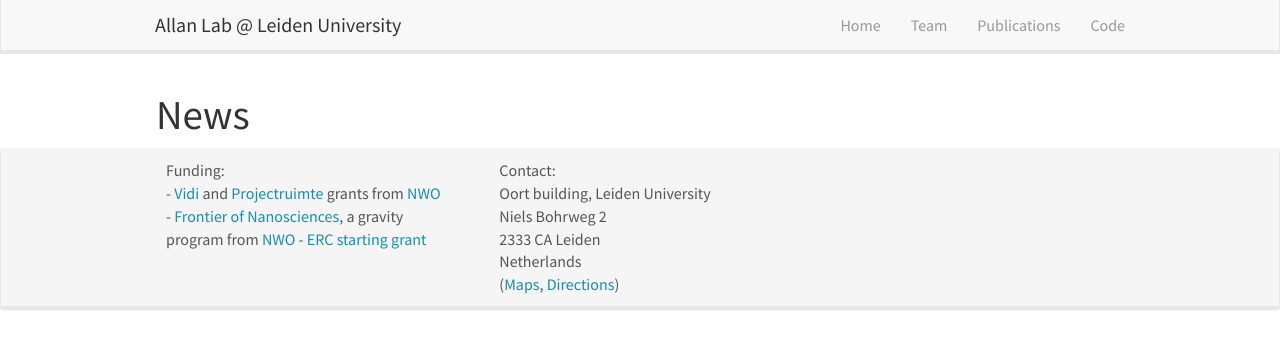
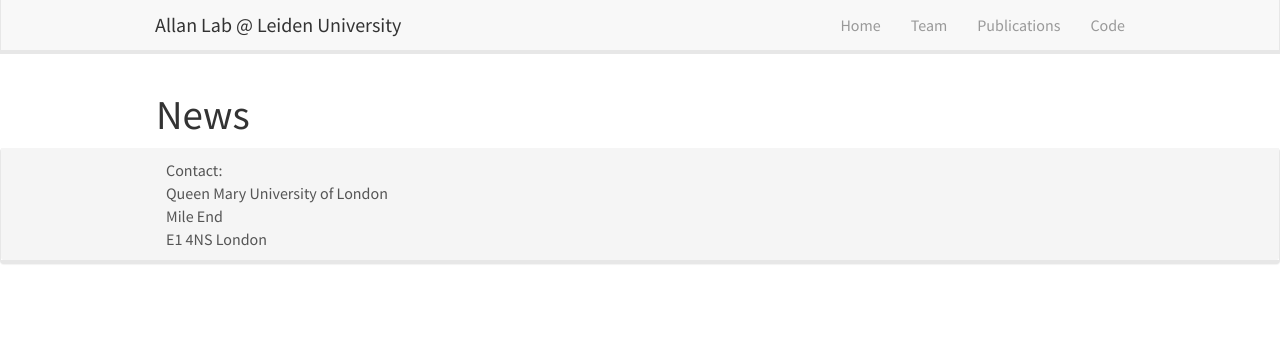
Before and after one commit to knifeqmul/knifeqmul.github.io, a Jekyll site: the page built from _pages/allnews.md, in a window 1280 px wide. Shown: the top 349 px of the page. Built offline with Jekyll 4.4.1, drawn with Linux system fonts in a browser that asks for light colours; nearby versions of some CDN libraries.

Commit message:
Update footer.html

```diff
--- a/_includes/footer.html
+++ b/_includes/footer.html
@@ -12,19 +12,18 @@
 
 
 		</div> -->
-		<div class="col-sm-4">
+<!-- 		<div class="col-sm-4">
 		  Funding:<br />
 		  - <a href="http://www.nwo.nl/en/research-and-results/programmes/Talent+Scheme">Vidi </a> and <a href='https://www.fom.nl/en/news/press-releases/2016/11/18/28634/'>Projectruimte</a> grants from <a href="http://www.nwo.nl">NWO</a> <br />
 		  - <a href="https://www.universiteitleiden.nl/en/research/research-projects/science/frontiers-of-nanoscience-nanofront">Frontier of Nanosciences</a>, a gravity program from <a href="http://www.nwo.nl">NWO</a>
           - <a href='https://www.universiteitleiden.nl/en/news/2017/08/two-erc-grants-for-leiden-physics'>ERC starting grant</a>
-		</div>
+		</div> -->
 		<div class="col-sm-4">
 		  Contact:<br />
-		  Oort building, Leiden University<br />
-		  Niels Bohrweg 2<br />
-		  2333 CA Leiden<br />
-		  Netherlands <br />
-            (<a href="https://goo.gl/maps/H2RjutkyoUH2">Maps</a>, <a href="http://www.physics.leidenuniv.nl/travel-directions">Directions</a>)
+		  Queen Mary University of London<br />
+		  Mile End<br />
+		  E1 4NS London<br />
+<!--             (<a href="https://goo.gl/maps/H2RjutkyoUH2">Maps</a>, <a href="http://www.physics.leidenuniv.nl/travel-directions">Directions</a>) -->
 		</div>
 	  </div>
 	</div>
```
